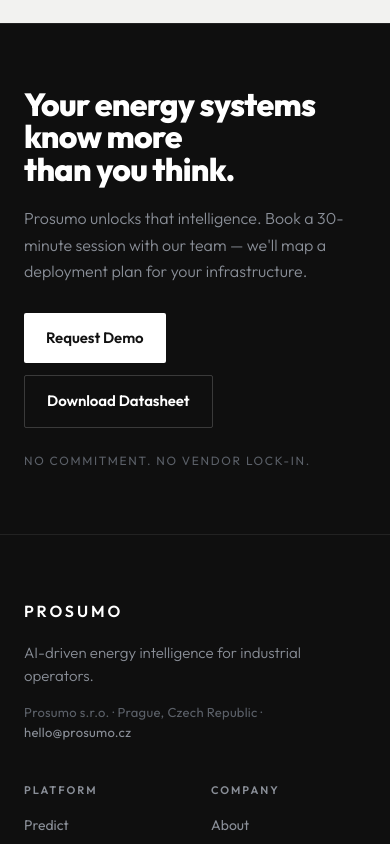
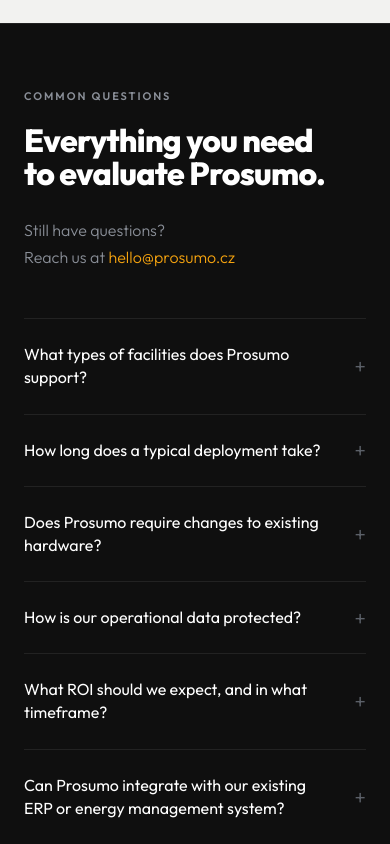
Before and after one commit to rootlabs0/Prosumo, a React (Vite) app in the folder prosumo/: page / in a window 390 px wide. Shown: the part 7480-8324 px from the top of the page. Built offline with nearby package versions, Linux system fonts and the light colour scheme.

Commit message:
FAQ section

```diff
--- a/prosumo/src/App.tsx
+++ b/prosumo/src/App.tsx
@@ -9,6 +9,7 @@
 import Services from './sections/Services'
 import Results from './sections/About'
 import CTA from './sections/UseCases'
+import FAQ from './sections/FAQ'
 import Footer from './sections/Contact'
 import useReveal from './hooks/useReveal'
 
@@ -40,6 +41,7 @@
         <Services />
         <Industries />
         <Results />
+        <FAQ />
         <CTA />
       </main>
       <Footer />
--- /dev/null
+++ b/prosumo/src/sections/FAQ.css
@@ -0,0 +1,134 @@
+.faq {
+  background: var(--bg);
+  border-top: 1px solid var(--border);
+}
+
+.faq__layout {
+  display: grid;
+  grid-template-columns: 1fr 1.6fr;
+  gap: 80px;
+  align-items: start;
+}
+
+/* Left column — sticky heading */
+.faq__lead {
+  position: sticky;
+  top: 120px;
+}
+
+.faq__eyebrow {
+  margin-bottom: 20px;
+}
+
+.faq__title {
+  font-size: clamp(2rem, 3.2vw, 3.25rem);
+  margin-bottom: 28px;
+  max-width: 14ch;
+}
+
+.faq__sub {
+  font-size: 0.9375rem;
+  line-height: 1.65;
+  color: var(--text-muted);
+}
+
+.faq__contact-link {
+  color: var(--accent);
+  border-bottom: 1px solid transparent;
+  transition: border-color 0.2s ease;
+}
+
+.faq__contact-link:hover {
+  border-color: var(--accent);
+}
+
+/* Right column — accordion */
+.faq__list {
+  list-style: none;
+  border-top: 1px solid var(--border);
+}
+
+.faq__item {
+  border-bottom: 1px solid var(--border);
+}
+
+.faq__question {
+  display: flex;
+  justify-content: space-between;
+  align-items: center;
+  gap: 24px;
+  width: 100%;
+  text-align: left;
+  padding: 24px 0;
+  font-size: 1rem;
+  font-weight: 500;
+  color: var(--text);
+  line-height: 1.45;
+  cursor: pointer;
+  transition: color 0.2s ease;
+}
+
+.faq__question:hover {
+  color: var(--accent);
+}
+
+.faq__item.is-open .faq__question {
+  color: var(--accent);
+}
+
+.faq__icon {
+  flex-shrink: 0;
+  font-size: 1.375rem;
+  font-weight: 300;
+  color: var(--text-dim);
+  line-height: 1;
+  transition:
+    transform 0.35s cubic-bezier(0.16, 1, 0.3, 1),
+    color 0.2s ease;
+  user-select: none;
+}
+
+.faq__item.is-open .faq__icon {
+  transform: rotate(45deg);
+  color: var(--accent);
+}
+
+/* CSS grid height animation — no JS height measurement needed */
+.faq__answer {
+  display: grid;
+  grid-template-rows: 0fr;
+  transition: grid-template-rows 0.35s cubic-bezier(0.16, 1, 0.3, 1);
+}
+
+.faq__item.is-open .faq__answer {
+  grid-template-rows: 1fr;
+}
+
+.faq__answer > p {
+  overflow: hidden;
+  color: var(--text-muted);
+  font-size: 0.9375rem;
+  font-weight: 300;
+  line-height: 1.75;
+  padding-bottom: 0;
+  transition: padding-bottom 0.35s cubic-bezier(0.16, 1, 0.3, 1);
+}
+
+.faq__item.is-open .faq__answer > p {
+  padding-bottom: 28px;
+}
+
+@media (max-width: 960px) {
+  .faq__layout {
+    grid-template-columns: 1fr;
+    gap: 48px;
+  }
+
+  .faq__lead {
+    position: static;
+  }
+
+  .faq__title {
+    max-width: unset;
+  }
+}
--- /dev/null
+++ b/prosumo/src/sections/FAQ.tsx
@@ -0,0 +1,78 @@
+import { useState } from "react";
+import "./FAQ.css";
+
+const faqs = [
+  {
+    q: "What types of facilities does Prosumo support?",
+    a: "Prosumo is built for energy-intensive industrial and commercial assets — manufacturing plants, data centers, commercial real estate portfolios, cold chains, and mixed-use campuses. If your facility has sub-metered loads and variable tariff exposure, Prosumo is relevant.",
+  },
+  {
+    q: "How long does a typical deployment take?",
+    a: "Most deployments reach full operational status within 6–8 weeks. Week one covers integration mapping with your BMS, SCADA, or smart meter stack. Weeks 2–4 are model training and anomaly baseline establishment. Live dashboards are available by week five at the latest.",
+  },
+  {
+    q: "Does Prosumo require changes to existing hardware?",
+    a: "No. Prosumo is software-first and connects via standard industrial protocols — Modbus, BACnet, MQTT, OPC-UA, and REST. Your existing smart meters and building management systems are sufficient for most sites. Edge hardware is optional and only recommended for high-granularity sub-metered environments.",
+  },
+  {
+    q: "How is our operational data protected?",
+    a: "All data is encrypted in transit (TLS 1.3) and at rest (AES-256). Prosumo is ISO 27001 aligned with SOC 2 Type II audit in progress. On-premise and private cloud deployment are available for customers with strict data residency or sovereign requirements.",
+  },
+  {
+    q: "What ROI should we expect, and in what timeframe?",
+    a: "Across our current customer base, average payback is under 90 days. Energy cost reduction ranges from 18% to 41% depending on tariff structure, load flexibility, and baseline efficiency. We produce site-specific ROI projections during pre-deployment assessment — no commitment required.",
+  },
+  {
+    q: "Can Prosumo integrate with our existing ERP or energy management system?",
+    a: "Yes. Prosumo exposes a REST API and webhooks for bidirectional data exchange. Pre-built connectors exist for SAP PM, Schneider EcoStruxure, Siemens Desigo CC, and ABB Ability. Custom integrations are scoped and delivered by our implementation team as part of standard onboarding.",
+  },
+];
+
+export default function FAQ() {
+  const [open, setOpen] = useState<number | null>(null);
+
+  const toggle = (i: number) => setOpen((prev) => (prev === i ? null : i));
+
+  return (
+    <section id="faq" className="section faq">
+      <div className="container faq__layout">
+        <div className="faq__lead reveal">
+          <p className="eyebrow faq__eyebrow">Common Questions</p>
+          <h2 className="h-section faq__title">
+            Everything you need
+            <br />
+            to evaluate Prosumo.
+          </h2>
+          <p className="body-muted faq__sub">
+            Still have questions?
+            <br />
+            Reach us at{" "}
+            <a href="mailto:hello@prosumo.cz" className="faq__contact-link">
+              hello@prosumo.cz
+            </a>
+          </p>
+        </div>
+
+        <ul className="faq__list reveal">
+          {faqs.map((item, i) => (
+            <li key={i} className={`faq__item ${open === i ? "is-open" : ""}`}>
+              <button
+                className="faq__question"
+                onClick={() => toggle(i)}
+                aria-expanded={open === i}
+              >
+                <span>{item.q}</span>
+                <span className="faq__icon" aria-hidden="true">
+                  +
+                </span>
+              </button>
+              <div className="faq__answer" aria-hidden={open !== i}>
+                <p>{item.a}</p>
+              </div>
+            </li>
+          ))}
+        </ul>
+      </div>
+    </section>
+  );
+}
```
